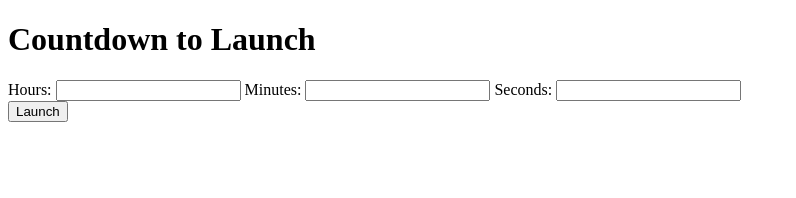
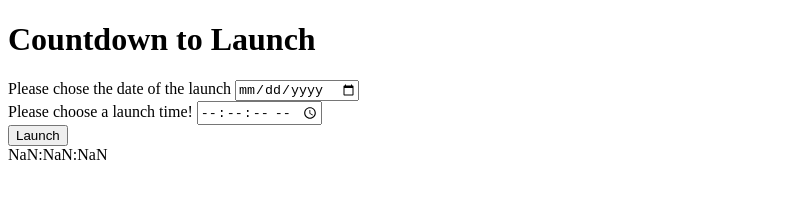
Before and after one commit to sflittrell/countdownTimer, a plain HTML site: page index.html in a window 1280 px wide. Both pictures are taken after a click on the button "Launch". Shown: the whole page, without its empty margins (0-796 px from the left). Drawn offline with Linux system fonts and the light colour scheme.

Commit message:
working countdown clock using a user supplied date and time to count down from

```diff
--- a/index.html
+++ b/index.html
@@ -13,19 +13,32 @@
 
         <article>
             <div class="box">
+                <form id="dateInput">
+                    <div>
+                        <label for="launchDateLabel">Please chose the date of the launch</label>
+                            <input type="date" onfocus="this.value=''" id="launchDate" name="launchDate" required>
+                    </div>
+                </form>
                 <form id="timeInput">
+                    <div>
+                    <label for="launchLabel">Please choose a launch time!</label>
+                        <input type="time" onfocus="this.value=''" id="launchTime" name="launchTime" step="1" required>
+                    </div>
+                </form>
+                <!--<form id="timeInput">
                     <label id="hoursLabel">Hours:</label>
-                        <input type="text" id="hour" name="hour" min="0" max="23" required>
+                        <input type="text" id="hours" name="hours" min="0" max="23" required>
                     <label id="minutesLabel">Minutes:</label>
-                        <input type="text" id="minute" name="minute" min="0" max="59" required>
+                        <input type="text" id="minutes" name="minutes" min="0" max="59" required>
                     <label id="secondsLabel">Seconds:</label>
                         <input type="text" id="seconds" name="seconds" min="0" max="59" required>
-                </form>
+                </form>-->
             </div>
             <div class="box">
-                <button type="button" id="launch">Launch</button>
+                <button type="button" id="launchButton">Launch</button>
             </div>
             <div id="displayTime"></div>
+            <div id="Blastoff"></div>
         </article>
     </body>
 
--- a/main.js
+++ b/main.js
@@ -0,0 +1,65 @@
+const launchButton = document.getElementById('launchButton');
+
+launchButton.onclick = function() {
+
+    /*let userHour = document.getElementById('hours').value;
+    let userMin = document.getElementById('minutes').value;
+    let userSec = document.getElementById('seconds').value;*/
+
+    let userDate = document.getElementById('launchDate').value;
+    let userTime = document.getElementById('launchTime').value;
+    console.log(userDate);
+    console.log(userTime);
+    let dateTime = userDate + 'T' + userTime;
+    console.log(dateTime);
+    const eqSec = 1000;
+    const eqMin = eqSec * 60;
+    const eqHour = eqMin * 60;
+
+    const startTime = new Date().getTime();
+    console.log(startTime);
+    console.log(new Date());
+
+    /*const futureTimeTotal = startTime + ((userHour * eqHour) + (userMin * eqMin) + (userSec * eqSec));
+    console.log(futureTimeTotal);*/
+
+    const futureTimeTotal = new Date(dateTime).getTime();
+    console.log(futureTimeTotal);
+
+    setInterval(countdownTimer, 1000);
+
+    function countdownTimer() {
+
+        let currentTime = new Date().getTime();
+
+        let counterTime = futureTimeTotal - currentTime;
+        console.log(counterTime);
+
+        let countSec = Math.floor((counterTime % eqMin) / eqSec);
+        console.log(countSec);
+        let countMin = Math.floor((counterTime % eqHour) / eqMin);
+        console.log(countMin);
+        let countHour = Math.floor(counterTime / eqHour);
+        console.log(countHour);
+
+        if (countSec < 10) {
+            countSec = "0" + countSec;
+        }
+        if (countMin < 10) {
+            countSec = "0" + countMin;
+        }
+        if (countHour < 10) {
+            contHour = "0" + countHour;
+        }
+
+        let displayTime = `${countHour}:${countMin}:${countSec}`;
+        console.log(displayTime);
+        document.getElementById('displayTime').innerHTML = displayTime;
+
+        if (counterTime = 0) {
+            clearInterval(countdownTimer);
+            document.getElementById('Blastoff').innerHTML = 'Blastoff!'
+        }
+    }
+    countdownTimer();
+}
```
Also changed, not shown: 1 other file.
